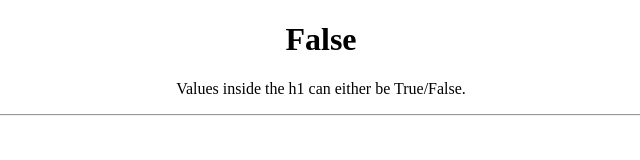
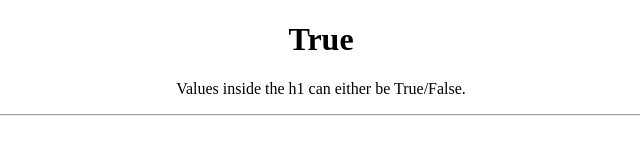
Before and after one commit to prateeksrt2009/feature_switch, a plain HTML site: page index.html in a window 1280 px wide. Shown: the full height of the page, 319-959 px from the left. Drawn offline with Linux system fonts and the light colour scheme.

Commit message:
Update index.html

```diff
--- a/index.html
+++ b/index.html
@@ -6,7 +6,7 @@
 </head>
 <body>
     <center>
-        <h1 id="should_continue">False</h1>
+        <h1 id="should_continue">True</h1>
         <p>Values inside the h1 can either be True/False.</p>
         <hr/>
     </center>
```
